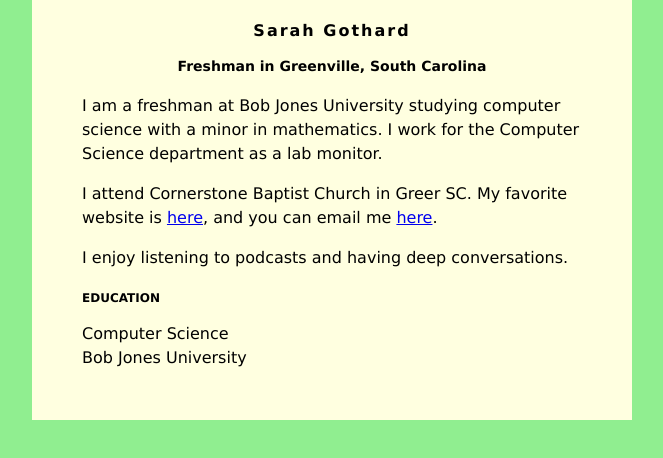
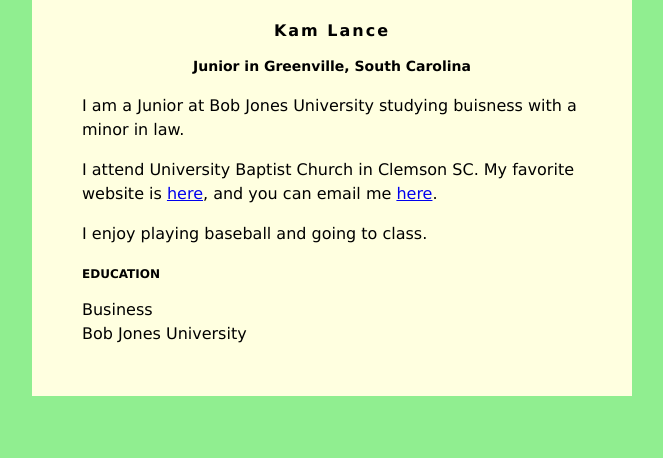
Before and after one commit to Klance891/Klance891.github.io, a plain HTML site: page index.html in a window 1280 px wide. Shown: the whole page, without its empty margins (308-971 px from the left). Drawn offline with Linux system fonts and the light colour scheme.

Commit message:
Update index.html

```diff
--- a/index.html
+++ b/index.html
@@ -30,21 +30,21 @@ h3 {
 </head>
 <body>
     <div id="content">
-        <h1>Sarah Gothard</h1>
-        <h2>Freshman in Greenville, South Carolina</h2>
+        <h1>Kam Lance</h1>
+        <h2>Junior in Greenville, South Carolina</h2>
 
-         <p>I am a freshman at Bob Jones University studying computer science with a minor in
-            mathematics. I work for the Computer Science department as a lab monitor.</p>
+         <p>I am a Junior at Bob Jones University studying buisness with a minor in
+            law.</p>
          <p>
-            I attend Cornerstone Baptist Church in Greer SC. My favorite website is
-            <a href="https://mobilehymns.org/">here</a>, and you can email me
-            <a href="mailto:sgothard@bju.edu">here</a>.
+            I attend University Baptist Church in Clemson SC. My favorite website is
+            <a href="https://bju.instructure.com">here</a>, and you can email me
+            <a href="mailto:klanc891@students.bju.edu">here</a>.
          </p>
          <p>
-            I enjoy listening to podcasts and having deep conversations.
+            I enjoy playing baseball and going to class.
          </p>
         <h3>EDUCATION</h3>
-        Computer Science<br />
+        Business<br />
         Bob Jones University
     </div>
 </body>
```
